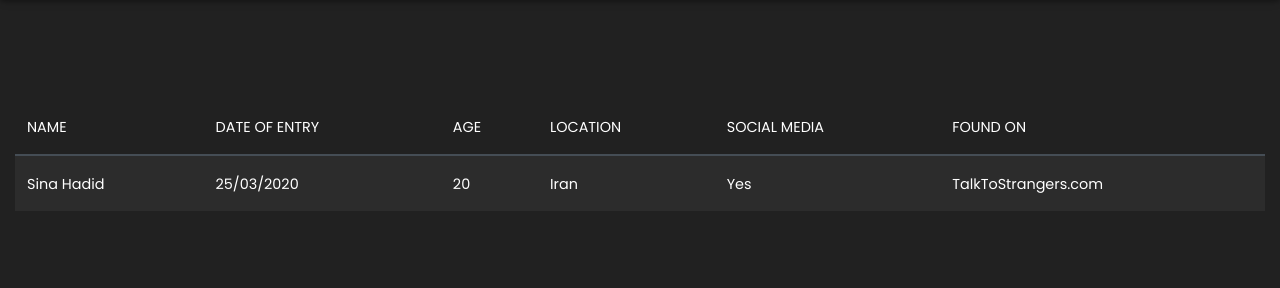
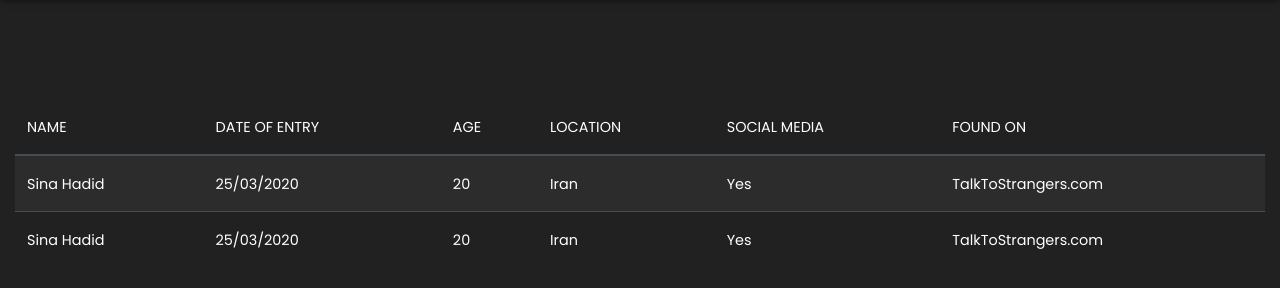
Before and after one commit to js28347/js28347.github.io, a plain HTML site: page index.html in a window 1280 px wide. Shown: the part 86-374 px from the top of the page. Drawn offline with nearby package versions, Linux system fonts and the light colour scheme.

Commit message:
Update index.html

```diff
--- a/index.html
+++ b/index.html
@@ -58,6 +58,14 @@
                 <td scope="row" class="text-white">Yes</td>
                 <td scope="row" class="text-white">TalkToStrangers.com</td>
             </tr>
+                      <tr>
+                <td scope="row"><a class="text-white" href="Info\Sina Hadid 25.03.20.rar">Sina Hadid</a></td>
+                <td scope="row" class="text-white">25/03/2020</td>
+                <td scope="row" class="text-white">20</td>
+                <td scope="row" class="text-white">Iran</td>
+                <td scope="row" class="text-white">Yes</td>
+                <td scope="row" class="text-white">TalkToStrangers.com</td>
+            </tr>
         </tbody>
     </table>
 </div>
```
